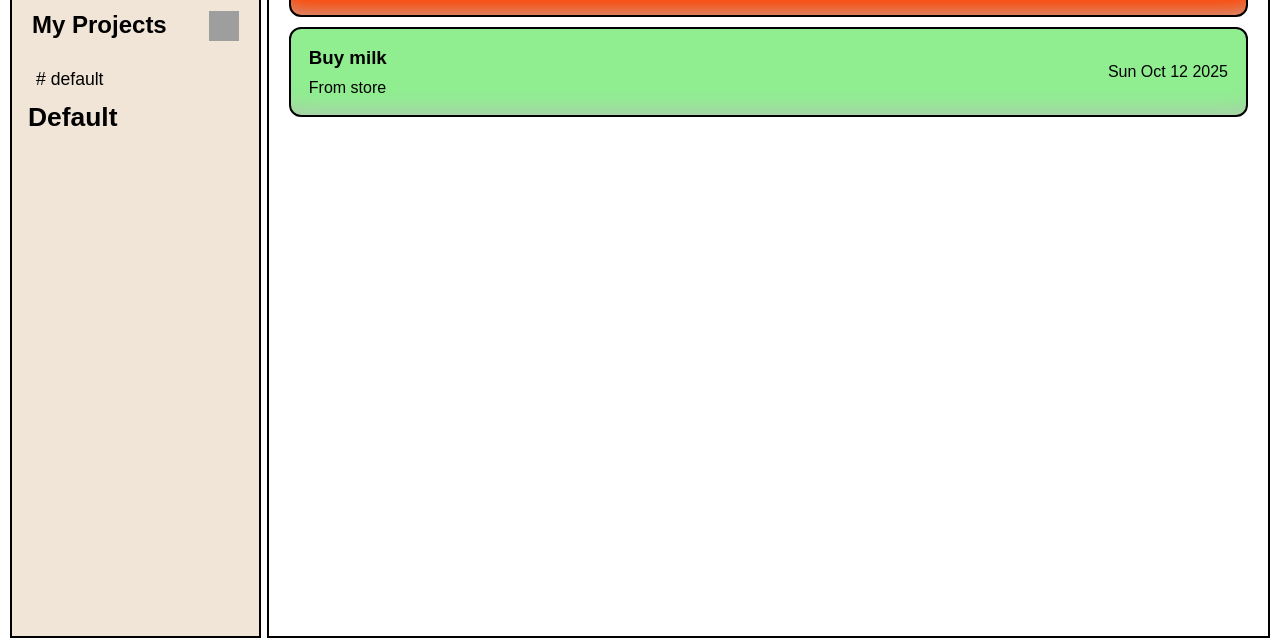
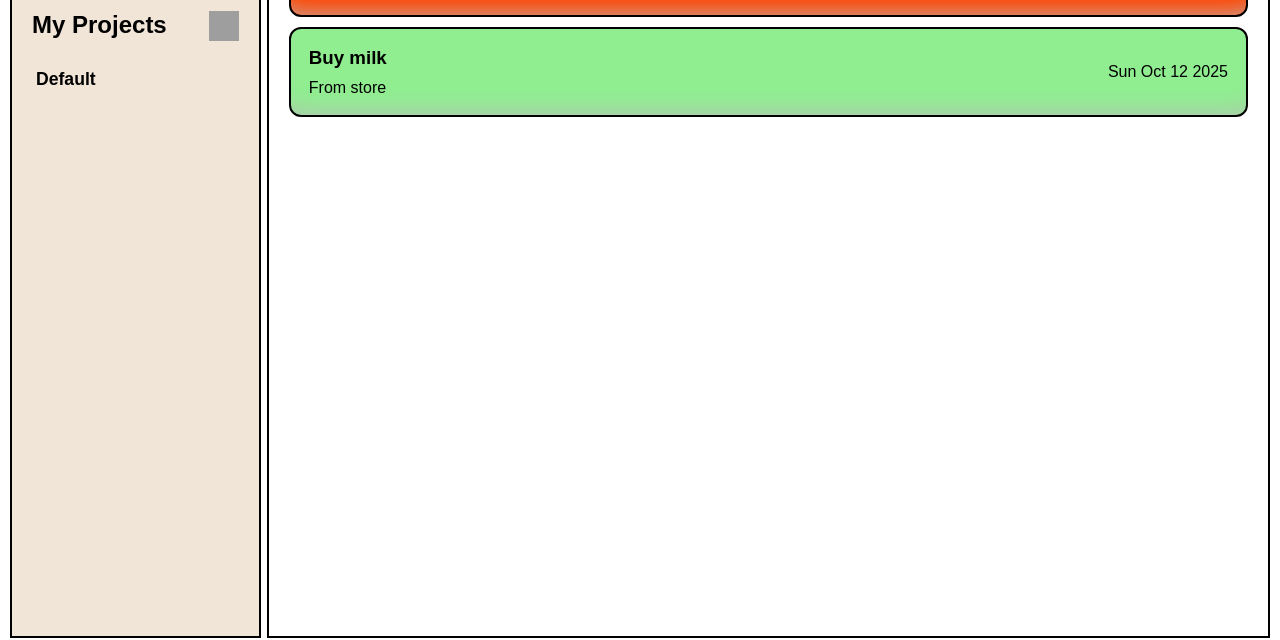
Before and after one commit to Shubham277353/To-Do-App, a website built with webpack: page src/index.html in a window 1280 px wide. Shown: the part 172-812 px from the top of the page. Built offline with nearby package versions, Linux system fonts and the light colour scheme; grey boxes are pictures that could not be loaded.

Commit message:
fix : fix project display bugs

```diff
--- a/src/addNewProject.js
+++ b/src/addNewProject.js
@@ -1,5 +1,5 @@
 import { createProject } from "./projectLogic";
-
+import { displayProject } from "./displayProject";
 
 export default function addNewProject() {
   const addNewProjectBtn = document.getElementById("add-project-img");
@@ -36,7 +36,7 @@ export default function addNewProject() {
         return;
       }
       createProject(projectTitle.value);
-
+      displayProject();
       createProjectDiv.remove();
     })
 
--- a/src/displayProject.js
+++ b/src/displayProject.js
@@ -4,14 +4,12 @@ const projectList = document.querySelector("#project-list");
 
 const projects = projectsArray();
 
-export function displayProject(){
-
-projects.forEach((project) => {
-  const projectTitle = document.createElement("h2");
-  projectTitle.innerHTML = `${project}`;
-  projectTitle.classList.add("tab");
-
-  projectList.append(projectTitle);
-})
-
+export function displayProject() {
+  projectList.innerHTML = "";
+  projects.forEach((project) => {
+    const projectTitle = document.createElement("h2");
+    projectTitle.innerHTML = `${project}`;
+    projectTitle.classList.add("tabs");
+    projectList.append(projectTitle);
+  });
 }
--- a/src/index.html
+++ b/src/index.html
@@ -22,7 +22,6 @@
             <img id="add-project-img" width="30" height="30" src="https://img.icons8.com/ios-glyphs/30/add--v1.png" alt="add--v1"/>
           </div>
           <div id="project-list">
-            <div class="tabs"># default</div>
           </div>
         </div>
       </div>
```
